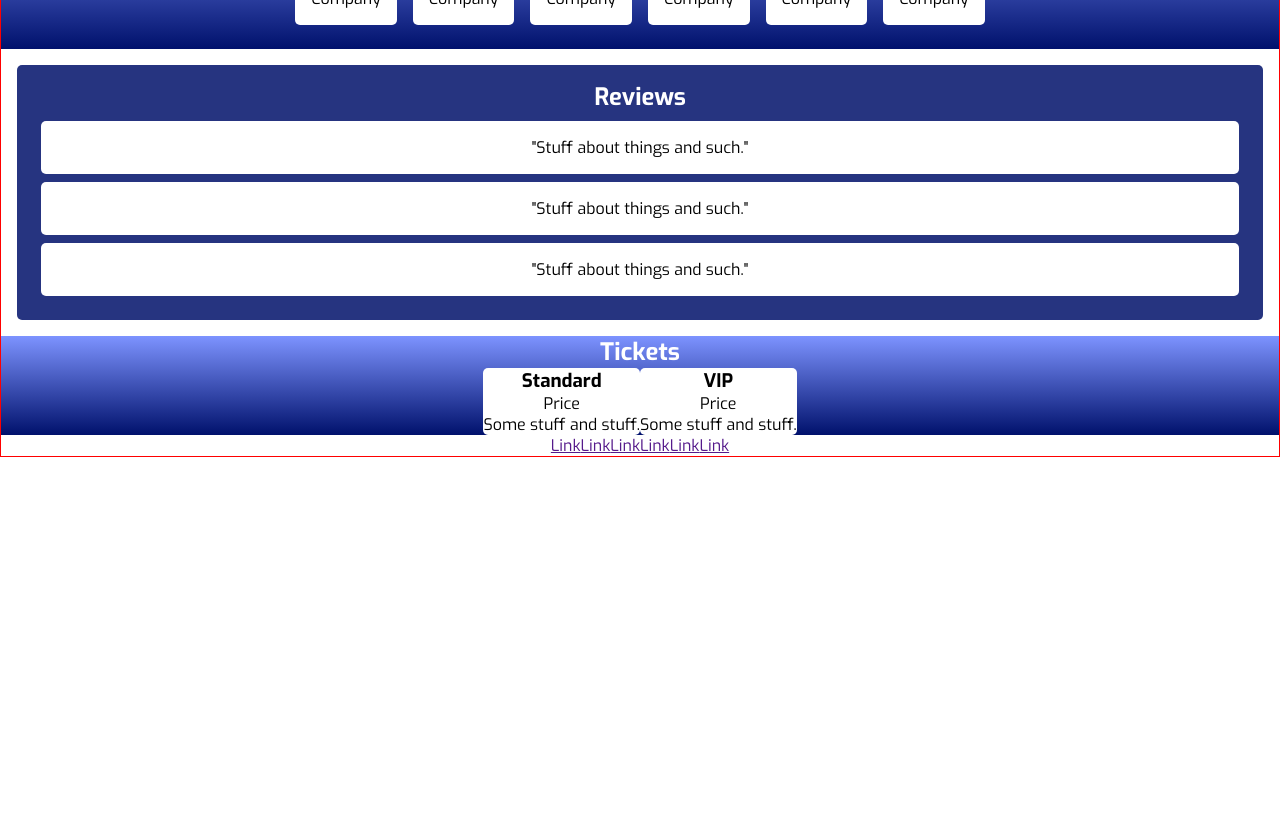
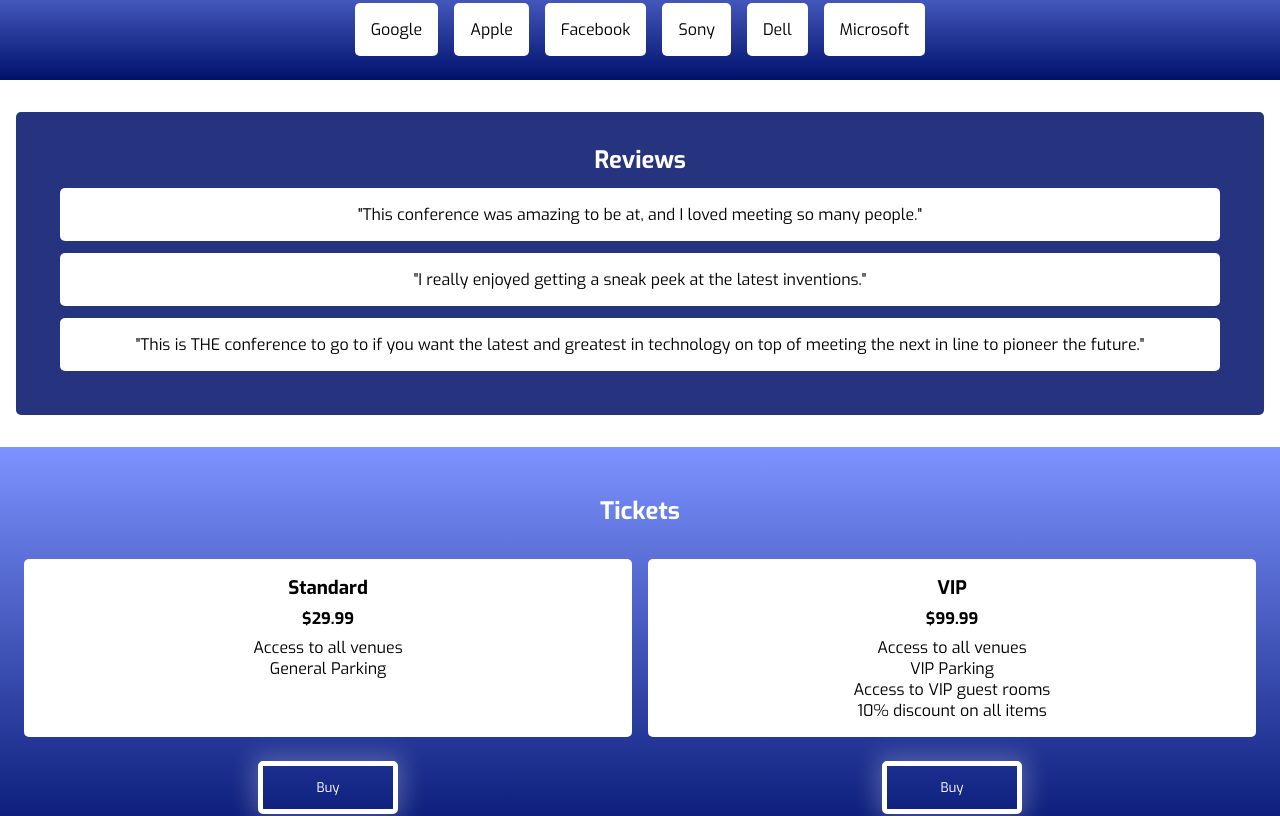
Before and after one commit to czcarrizales/tech-conference, a React (Vite) app: page / in a window 1280 px wide. Shown: the part 580-1396 px from the top of the page. Before the commit the page ends 1037 px from the top, so only its background shows below. Built offline with nearby package versions, Linux system fonts and the light colour scheme.

Commit message:
finish rough draft for a tech conference home page

```diff
--- a/src/App.css
+++ b/src/App.css
@@ -5,6 +5,7 @@
   color: white;
   text-align: center;
   background: linear-gradient(180deg, #7D93FF 0%, #00116C 100%);
+  padding: 0 24px;
 }
 
 #app-hero-container h1 {
@@ -41,7 +42,7 @@
   text-align: center;
   color: white;
   background-color: #263480;
-  padding: 1rem;
+  padding: 2rem;
   border-radius: 5px;
 }
 
@@ -72,14 +73,14 @@
 }
 
 #app-reviews-container {
-  padding: 1rem;
+  padding: 2rem 1rem;
 }
 
 #app-reviews-inner-container {
   text-align: center;
   color: white;
   background-color: #263480;
-  padding: 1rem;
+  padding: 2rem;
   border-radius: 5px;
 }
 
@@ -87,7 +88,7 @@
   background-color: white;
   color: black;
   padding: 1rem;
-  margin: 8px;
+  margin: 12px;
   border-radius: 5px;
 }
 
@@ -95,22 +96,64 @@
   text-align: center;
   background: linear-gradient(180deg, #7D93FF 0%, #00116C 100%);
   color: white;
-}
-
-.ticket-info {
-  background-color: white;
-  color: black;
-  border-radius: 5px;
+  padding: 3rem 1rem;
 }
 
 #ticket-info-container {
   display: flex;
-  justify-content: center;
-  align-items: center;
+  margin-top: 24px;
+}
+
+.ticket-card {
+  display: flex;
+  flex-direction: column;
+  justify-content: space-around;
+  width: 50%;
+}
+
+.ticket-info {
+  display: flex;
+  flex-direction: column;
+  background-color: white;
+  color: black;
+  border-radius: 5px;
+  padding-top: 1rem;
+  padding-bottom: 1rem;
+  padding-left: 1rem;
+  padding-right: 1rem;
+  margin: 8px;
+  flex-grow: 1;
+}
+
+.ticket-price {
+  margin-top: 8px;
+  margin-bottom: 8px;
+  font-weight: 700;
+}
+
+.ticket-card button {
+  border: 5px solid #FFFFFF;
+  box-shadow: 0px 0px 25px 5px rgba(255, 255, 255, 0.25);
+  border-radius: 5px;
+  background-color: transparent;
+  align-self: center;
+  color: white;
+  padding: 1em 4em;
+  margin-top: 16px;
 }
 
 #app-footer-container {
-  display: flex;
-  flex-wrap: wrap;
-  justify-content: center;
+  padding-top: 60px;
+  padding-bottom: 60px;
+  display: grid;
+  grid-template-columns: repeat(2, 1fr);
+  grid-template-rows: repeat(3, 1fr);
+  gap: 20px;
+  background-color: #0B0B0B;
+  text-align: center;
 }
+
+#app-footer-container a {
+  text-decoration: none;
+  color: white;
+}
--- a/src/App.tsx
+++ b/src/App.tsx
@@ -18,12 +18,12 @@ function App() {
       <div id='app-companies-container'>
         <h2>Companies</h2>
         <div id='all-companies'>
-        <div className='company'>Company</div>
-        <div className='company'>Company</div>
-        <div className='company'>Company</div>
-        <div className='company'>Company</div>
-        <div className='company'>Company</div>
-        <div className='company'>Company</div>
+          <div className='company'>Google</div>
+          <div className='company'>Apple</div>
+          <div className='company'>Facebook</div>
+          <div className='company'>Sony</div>
+          <div className='company'>Dell</div>
+          <div className='company'>Microsoft</div>
         </div>
 
       </div>
@@ -31,15 +31,15 @@ function App() {
         <div id="app-reviews-inner-container">
           <h2>Reviews</h2>
           <div className="review">
-          <p>"Stuff about things and such."
+            <p>"This conference was amazing to be at, and I loved meeting so many people."
             </p>
           </div>
           <div className="review">
-          <p>"Stuff about things and such."
+            <p>"I really enjoyed getting a sneak peek at the latest inventions."
             </p>
           </div>
           <div className="review">
-          <p>"Stuff about things and such."
+            <p>"This is THE conference to go to if you want the latest and greatest in technology on top of meeting the next in line to pioneer the future."
             </p>
           </div>
         </div>
@@ -49,26 +49,38 @@ function App() {
       <div id="app-tickets-container">
         <h2>Tickets</h2>
         <div id="ticket-info-container">
+          <div className="ticket-card">
             <div className='ticket-info'>
               <h3>Standard</h3>
-        <p>Price</p>
-        <p>Some stuff and stuff.</p>
+              <p className='ticket-price'>$29.99</p>
+              <p>Access to all venues</p>
+              <p>General Parking</p>
             </div>
+            <button>Buy</button>
+          </div>
+          <div className="ticket-card">
             <div className='ticket-info'>
               <h3>VIP</h3>
-        <p>Price</p>
-        <p>Some stuff and stuff.</p>
+              <p className='ticket-price'>$99.99</p>
+              <p>Access to all venues</p>
+              <p>VIP Parking</p>
+              <p>Access to VIP guest rooms</p>
+              <p>10% discount on all items</p>
             </div>
+            <button>Buy</button>
+          </div>
+
+
         </div>
 
       </div>
       <div id="app-footer-container">
-        <a href="">Link</a>
-        <a href="">Link</a>
-        <a href="">Link</a>
-        <a href="">Link</a>
-        <a href="">Link</a>
-        <a href="">Link</a>
+        <a href="">Chazz Carrizales</a>
+        <a href="">LinkedIn</a>
+        <a href="">Facebook</a>
+        <a href="">Instagram</a>
+        <a href="">Affiliates</a>
+        <a href="">Contact</a>
       </div>
     </>
   )
--- a/src/index.css
+++ b/src/index.css
@@ -8,5 +8,5 @@
 }
 
 body {
-  border: 1px solid red;
+
 }
```
Also changed, not shown: 1 other file (tests, documents, lock files or other folders). Lines whose indentation alone changed are shown as unchanged.
